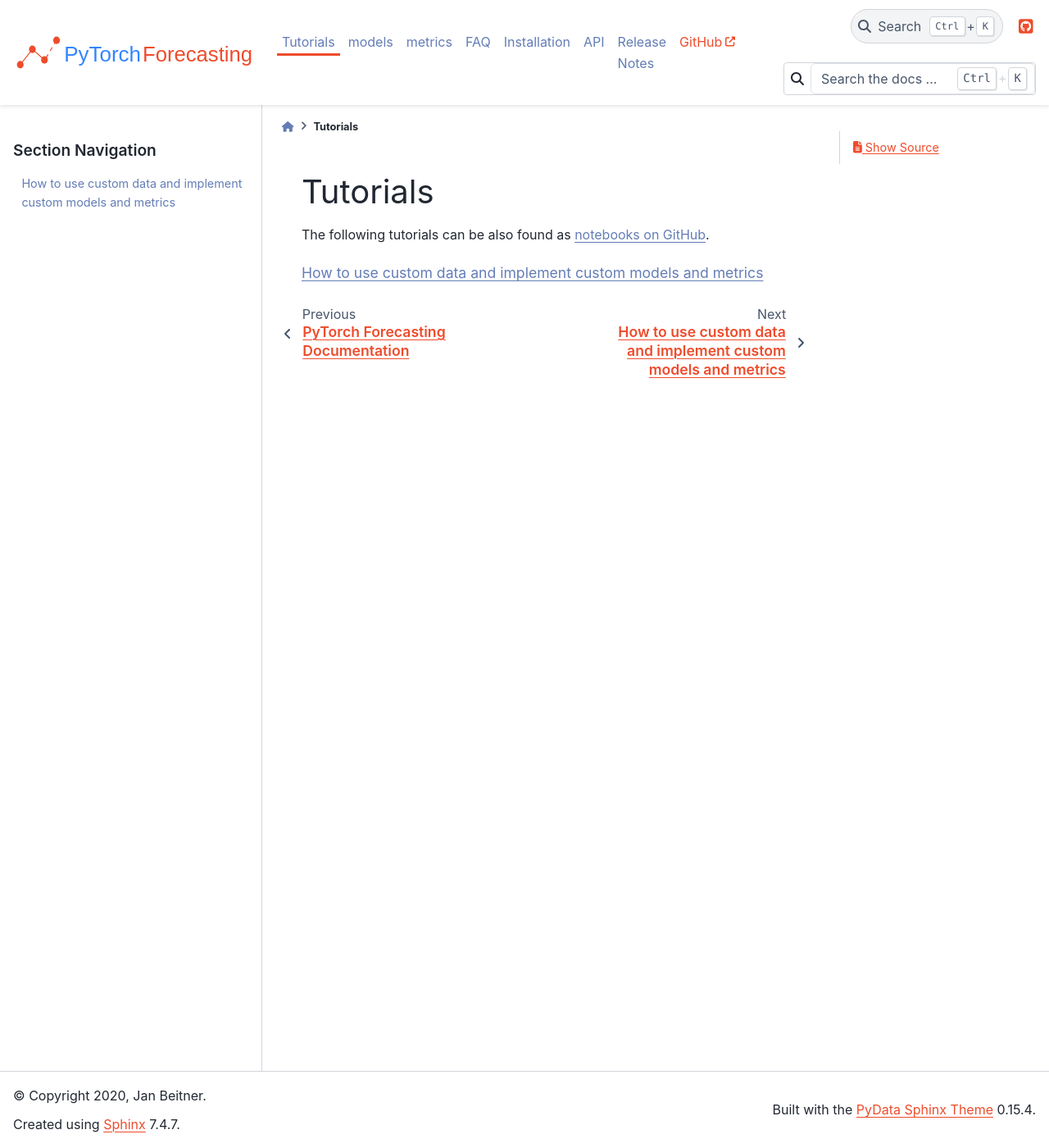
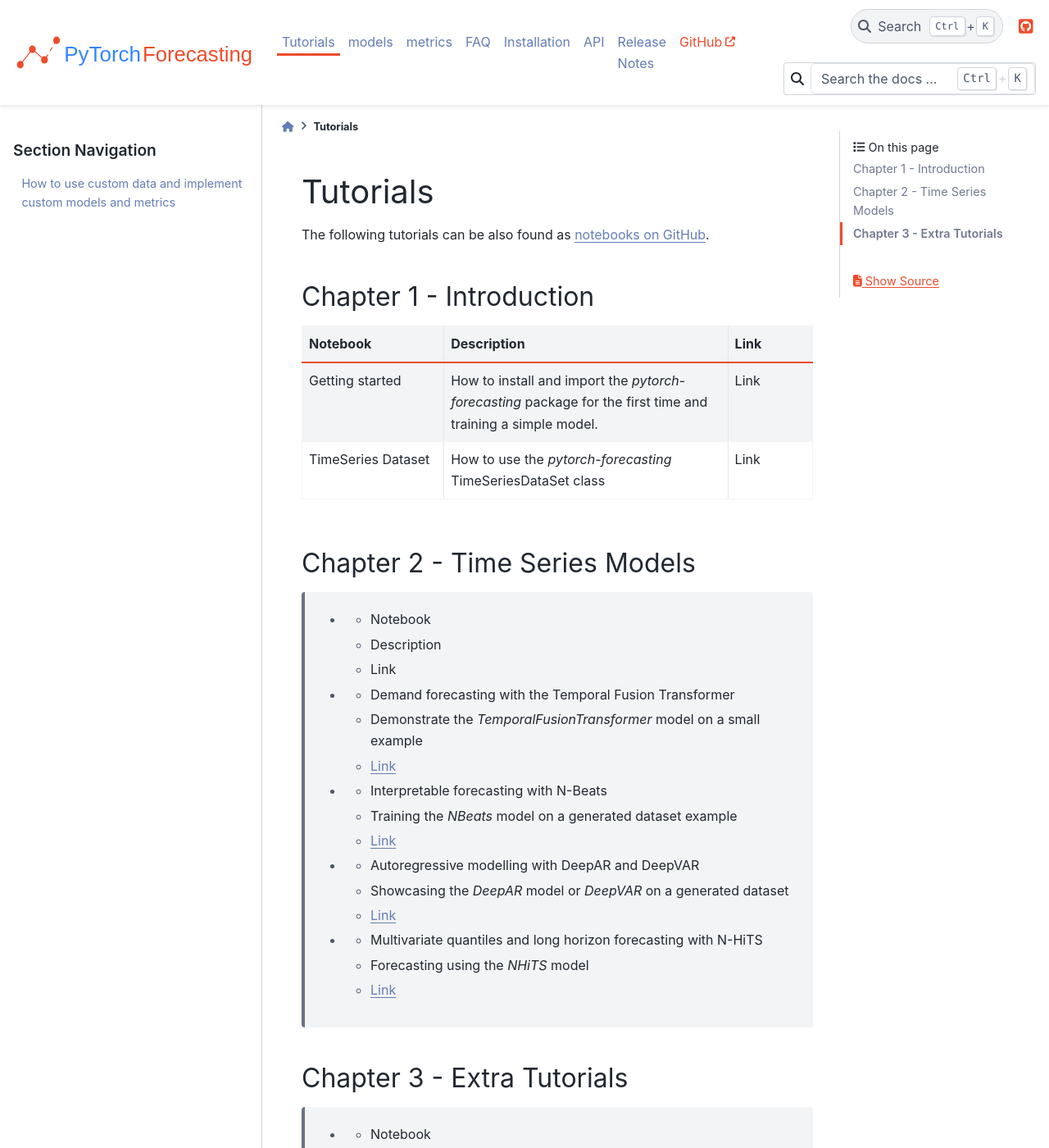
Before and after one commit to sktime/pytorch-forecasting, a Sphinx documentation site: the page built from docs/source/tutorials.rst, in a window 1280 px wide and 1400 px high. Shown: the whole window at 82% size. Built offline with Sphinx 7.4.7 and the PyData theme 0.15.4, drawn with Linux system fonts in a browser that asks for light colours; pages that are not in the unit, such as notebooks, are missing from menus; some of the changed text lies outside the part shown.

Commit message:
initial commits

```diff
--- a/docs/source/tutorials.rst
+++ b/docs/source/tutorials.rst
@@ -4,6 +4,60 @@ Tutorials
 .. _tutorials:
 
 The following tutorials can be also found as `notebooks on GitHub <https://github.com/sktime/pytorch-forecasting/tree/main/docs/source/tutorials>`_.
+
+
+Chapter 1 - Introduction
+------------------------
+
+.. _chapter1:
+
+.. list-table::
+   :widths: 25 50 15
+   :header-rows: 1
+
+   * - Notebook
+     - Description
+     - Link
+   * - Getting started
+     - How to install and import the `pytorch-forecasting` package for the first time and training a simple model.
+     - Link
+   * - TimeSeries Dataset
+     - How to use the `pytorch-forecasting` TimeSeriesDataSet class
+     - Link
+
+Chapter 2 - Time Series Models
+------------------------------
+
+.. _chapter2:
+
+   * - Notebook
+     - Description
+     - Link
+   * - Demand forecasting with the Temporal Fusion Transformer
+     - Demonstrate the `TemporalFusionTransformer` model on a small example
+     - `Link <https://pytorch-forecasting.readthedocs.io/en/stable/tutorials/stallion.html>`_
+   * - Interpretable forecasting with N-Beats
+     - Training the `NBeats` model on a generated dataset example
+     - `Link <https://pytorch-forecasting.readthedocs.io/en/stable/tutorials/ar.html>`_
+   * - Autoregressive modelling with DeepAR and DeepVAR
+     - Showcasing the `DeepAR` model or `DeepVAR` on a generated dataset
+     - `Link <https://pytorch-forecasting.readthedocs.io/en/stable/tutorials/deepar.html>`_
+   * - Multivariate quantiles and long horizon forecasting with N-HiTS
+     - Forecasting using the `NHiTS` model
+     - `Link <https://pytorch-forecasting.readthedocs.io/en/stable/tutorials/nhits.html>`_
+
+
+Chapter 3 - Extra Tutorials
+---------------------------
+
+.. _chapter3:
+
+   * - Notebook
+     - Description
+     - Link
+   * - How to use custom data and implement custom models and metrics
+     - Building your own custom models and metrics using `pytorch-forecasting`
+     - `Link <https://pytorch-forecasting.readthedocs.io/en/stable/tutorials/building.html>`_
 
 .. toctree::
    :titlesonly:
```
